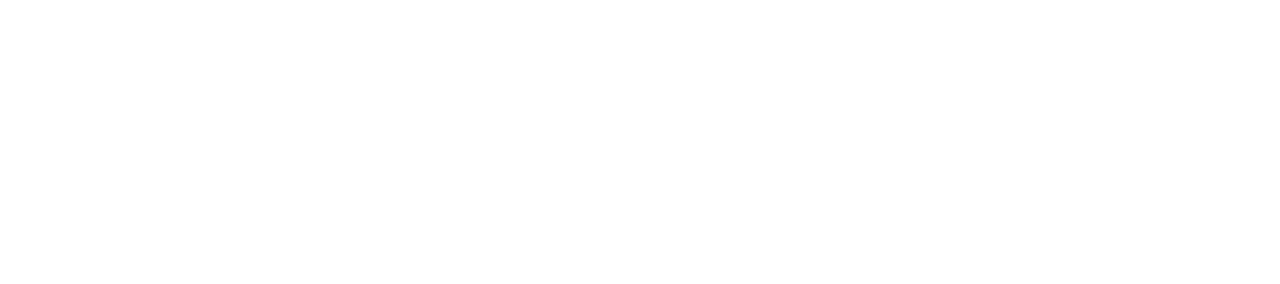
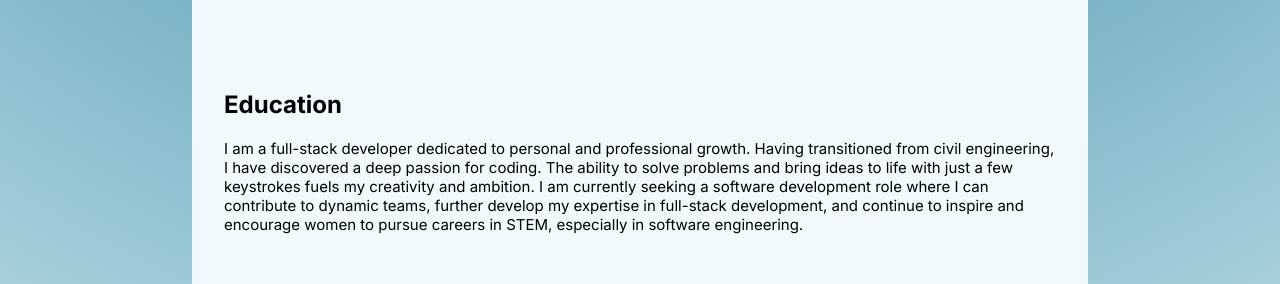
Before and after one commit to haruka-ogino/new-portfolio, a Next.js app: page / in a window 1280 px wide. Shown: the part 2253-2537 px from the top of the page. Before the commit the page ends 2055 px from the top, so only its background shows below. Built offline with nearby package versions, Linux system fonts and the light colour scheme; no server answers; the database is empty.

Commit message:
create education section

```diff
--- a/app/page.tsx
+++ b/app/page.tsx
@@ -5,6 +5,7 @@
 import Projects from '@/components/Projects'
 import { useRef } from 'react'
 import '../styles/home.css'
+import Education from '@/components/Education'
 
 export default function Home() {
   const aboutRef = useRef<HTMLDivElement>(null)
@@ -54,6 +55,12 @@
         <section className="sections projects" ref={projectsRef}>
           <Projects />
         </section>{' '}
+        <section className="sections education">
+          <Education />
+        </section>{' '}
+        {/* <section className="sections projects" ref={projectsRef}>
+          <Projects />
+        </section>{' '} */}
       </div>
     </main>
   )
--- /dev/null
+++ b/components/Education.tsx
@@ -0,0 +1,22 @@
+import '../styles/home.css'
+
+export default function Education() {
+  return (
+    <>
+      <div>
+        <h1>Education</h1>{' '}
+        <p>
+          I am a full-stack developer dedicated to personal and professional
+          growth. Having transitioned from civil engineering, I have discovered
+          a deep passion for coding. The ability to solve problems and bring
+          ideas to life with just a few keystrokes fuels my creativity and
+          ambition. I am currently seeking a software development role where I
+          can contribute to dynamic teams, further develop my expertise in
+          full-stack development, and continue to inspire and encourage women to
+          pursue careers in STEM, especially in software engineering.{' '}
+        </p>
+      </div>
+      {/* <img src="/headshot.png" /> */}
+    </>
+  )
+}
--- a/styles/home.css
+++ b/styles/home.css
@@ -109,7 +109,7 @@
 
 @keyframes slideInLeft {
   from {
-    transform: translateX(-300px);
+    transform: translateX(-150px);
     opacity: 0.5;
   }
   to {
@@ -120,7 +120,7 @@
 
 @keyframes slideInRight {
   from {
-    transform: translateX(300px);
+    transform: translateX(150px);
     opacity: 0.3;
   }
   to {
```
